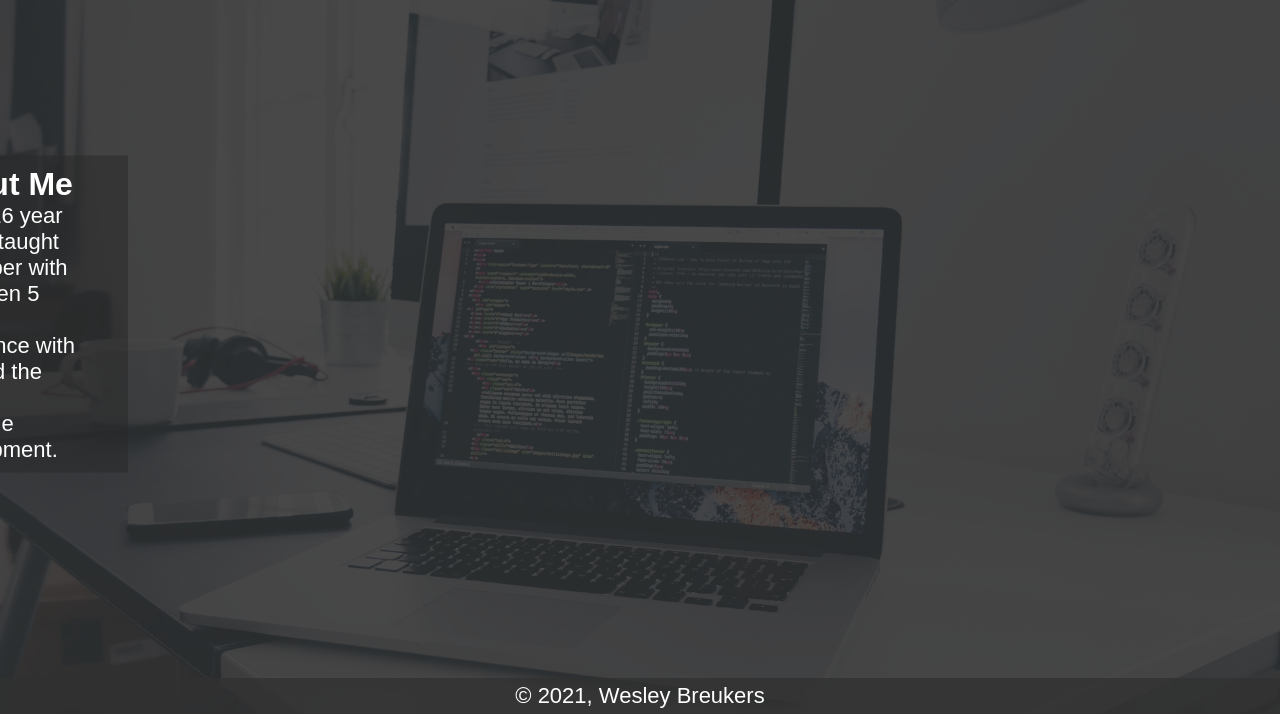
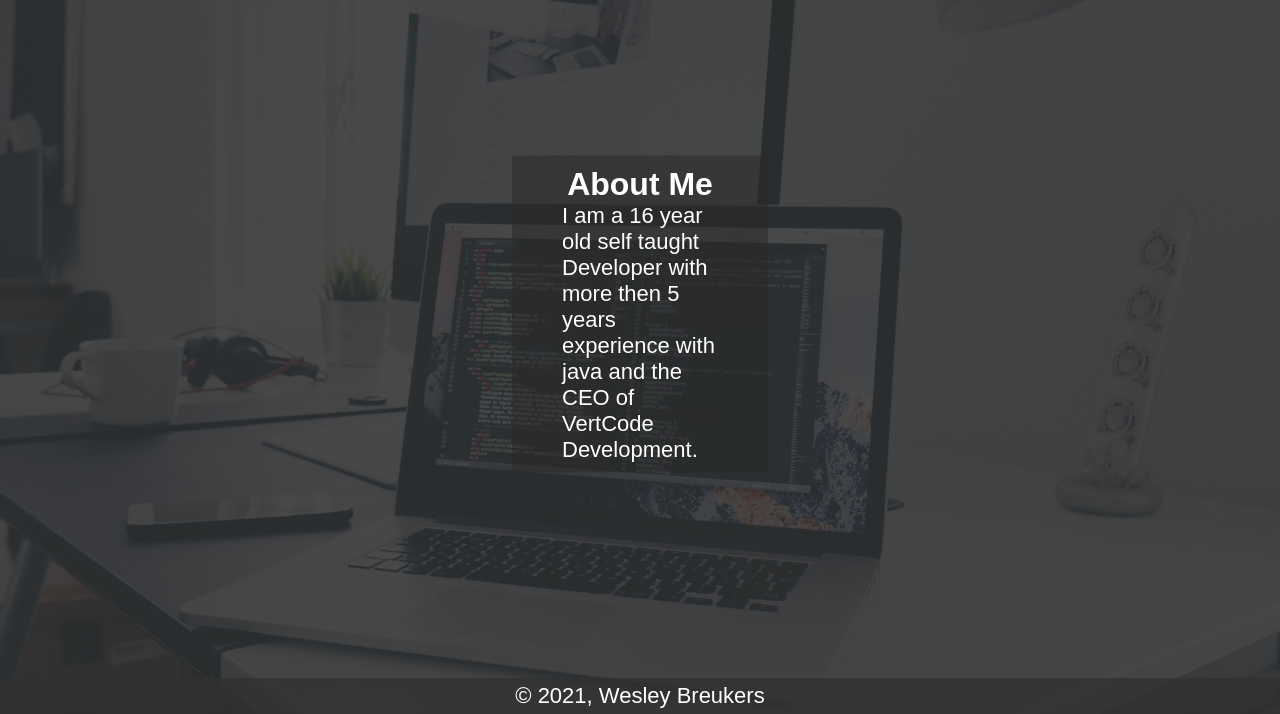
Before and after one commit to VertCode/wesleybreukers.nl, a PHP site: page /pages/about-me.php in a window 1280 px wide. Shown: the part 86-800 px from the top of the page. Run offline with PHP 8.4, Linux system fonts and the light colour scheme.

Commit message:
Fixed typo in about-me.css

```diff
--- a/src/css/about-me.css
+++ b/src/css/about-me.css
@@ -20,7 +20,7 @@ body {
     position: fixed;
     width: 20vw;
     top: 50%;
-    *left: 50%;
+    left: 50%;
     transform: translate(-50%, -50%);
     align-items: center;
 }
```
